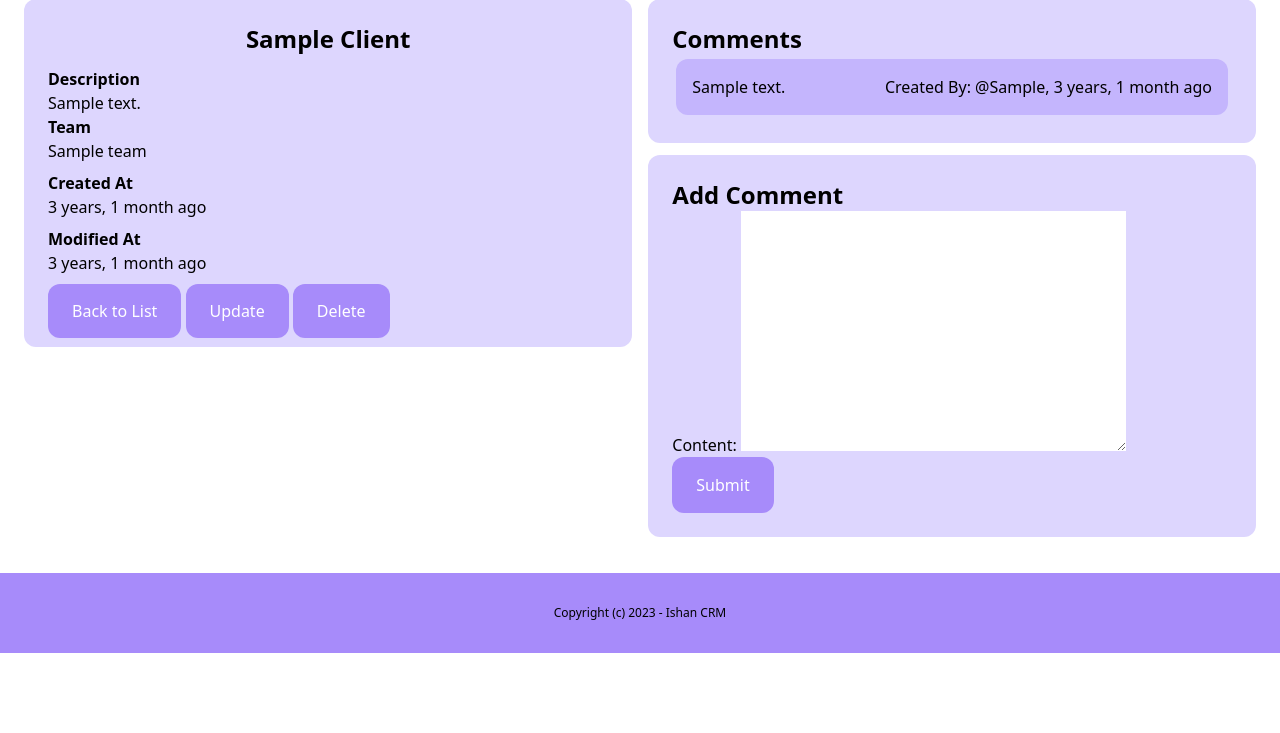
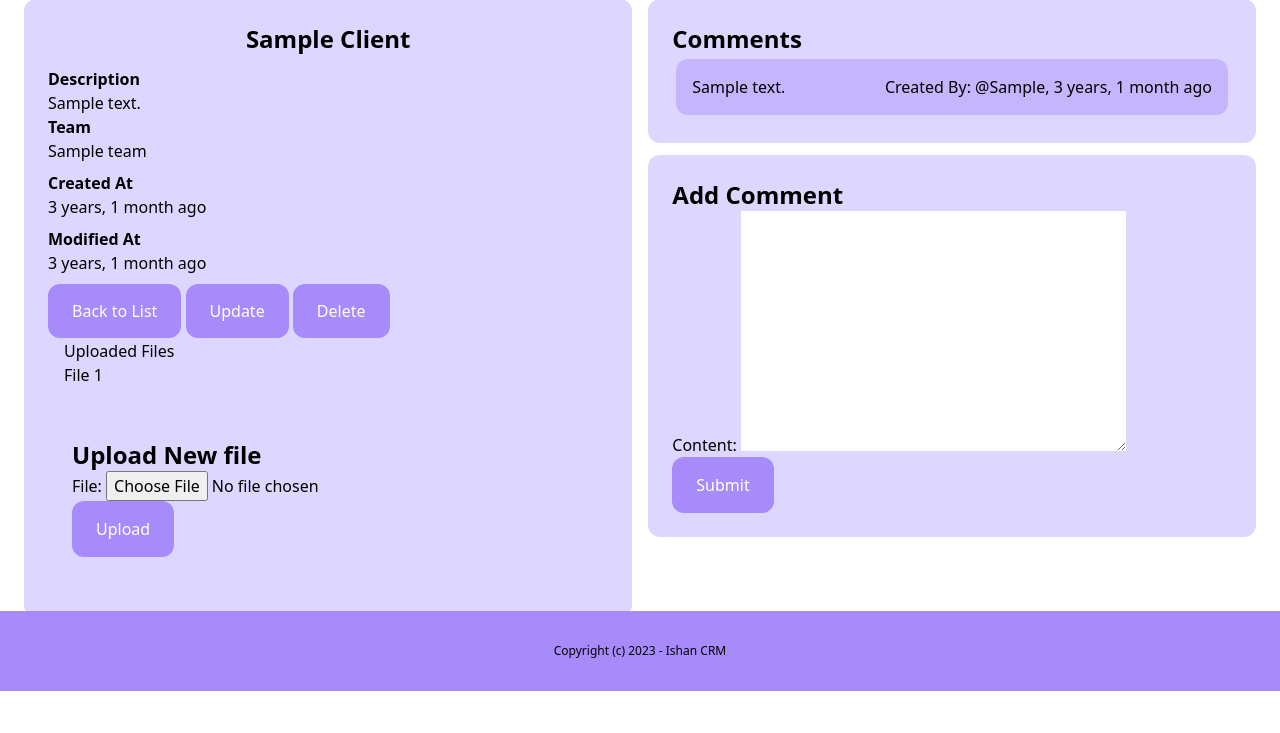
Before and after one commit to ishanshre/djangoCRM, a Django app: page /client/1/detail/ in a window 1280 px wide. Shown: the part 109-842 px from the top of the page. Before the commit the page ends 762 px from the top, so only its background shows below. Run offline with Django 4.2, Linux system fonts and the light colour scheme; a user stored in the database is signed in; tables that the repository leaves empty hold one stand-in row (values such as "Sample post"); style sheets or scripts are compiled from the project's sources; some libraries are stand-ins or nearby versions.

Commit message:
feat: add upload file for client

```diff
--- a/client/forms.py
+++ b/client/forms.py
@@ -2,7 +2,7 @@ from django import forms
 from django.contrib.messages import error
 from django.core.exceptions import ValidationError
 
-from client.models import Client, Comment
+from client.models import Client, Comment, ClientFile
 from team.models import Team
 
 class ClientUpdateForm(forms.ModelForm):
@@ -37,3 +37,9 @@ class AddCommentForm(forms.ModelForm):
     class Meta:
         model = Comment
         fields = ['content']
+
+
+class AddFileForm(forms.ModelForm):
+    class Meta:
+        model = ClientFile
+        fields = ['file']
--- a/client/models.py
+++ b/client/models.py
@@ -32,3 +32,14 @@ class Comment(models.Model):
 
     def __str__(self):
         return f"Client comment by {self.created_by.username.title()}"
+
+class ClientFile(models.Model):
+    team = models.ForeignKey(Team, on_delete=models.CASCADE, related_name="client_files")
+    client = models.ForeignKey(Client, on_delete=models.CASCADE, related_name="files")
+    file = models.FileField(upload_to="files/client/")
+    created_by = models.ForeignKey(User, on_delete=models.CASCADE, related_name="client_files")
+    created_at = models.DateTimeField(auto_now_add=True)
+    modified_at = models.DateTimeField(auto_now=True)
+
+    def __str__(self):
+        return f"Client file by {self.created_by}"
--- a/client/urls.py
+++ b/client/urls.py
@@ -8,6 +8,7 @@ app_name = "client"
 urlpatterns = [
     path("", views.ClientListView.as_view(), name="clientList"),
     path("create/", views.ClientCreateView.as_view(), name="clientCreate"),
+    path("<int:pk>/upload/", views.ClientDetailFileView.as_view(), name="clientUpload"),
     path("<int:pk>/detail/", views.ClientDetailView.as_view(), name='clientDetail'),
     path("<int:pk>/update/", views.ClientUpdateView.as_view(), name="clientUpdate"),
     path("<int:pk>/delete/", views.ClientDeleteView.as_view(), name="clientDelete"),
--- a/client/views.py
+++ b/client/views.py
@@ -1,4 +1,4 @@
-from django.shortcuts import get_object_or_404
+from django.shortcuts import get_object_or_404, redirect
 
 from django.urls import reverse
 
@@ -10,11 +10,12 @@ from django.views import View
 from django.contrib.auth.mixins import LoginRequiredMixin, UserPassesTestMixin
 
 from django.contrib.messages.views import SuccessMessageMixin
+from django.contrib.messages import success
 
 from django.urls import reverse_lazy
 
 from client.models import Client
-from client.forms import ClientUpdateForm, ClientCreateForm, AddCommentForm
+from client.forms import ClientUpdateForm, ClientCreateForm, AddCommentForm, AddFileForm
 # Create your views here.
 
 class ClientListView(LoginRequiredMixin, ListView):
@@ -34,6 +35,7 @@ class GetComment(DetailView):
     def get_context_data(self, **kwargs):
         kwargs = super().get_context_data(**kwargs)
         kwargs["comment_form"] = AddCommentForm()
+        kwargs["file_form"] = AddFileForm()
         return kwargs
 
     def get_queryset(self):
@@ -72,6 +74,19 @@ class ClientDetailView(LoginRequiredMixin, View):
         view = PostComment.as_view()
         return view(request, *args, **kwargs)
 
+
+class ClientDetailFileView(LoginRequiredMixin, View):
+    def post(self, request, *args, **kwargs):
+        fileUpload = AddFileForm(request.POST, request.FILES)
+        if fileUpload.is_valid():
+            client = Client.objects.get(created_by=request.user, pk=self.kwargs["pk"])
+            file = fileUpload.save(commit=False)
+            file.created_by = request.user
+            file.team = client.team
+            file.client = client
+            file.save()
+            success(request, "Client file uploaded")
+        return redirect("client:clientDetail", pk=self.kwargs['pk'])
 
 class ClientUpdateView(LoginRequiredMixin, UserPassesTestMixin, SuccessMessageMixin, UpdateView):
     model = Client
--- a/templates/client/clientDetail.html
+++ b/templates/client/clientDetail.html
@@ -25,6 +25,24 @@
         <a href="{% url 'client:clientList' %}" class="bg-violet-400 text-white py-4 px-6 rounded-xl">Back to List</a>
         <a href="{% url 'client:clientUpdate' client.id %}" class="bg-violet-400 text-white py-4 px-6 rounded-xl">Update</a>
         <a href="{% url 'client:clientDelete' client.id %}" class="bg-violet-400 text-white py-4 px-6 rounded-xl">Delete</a>
+        <div>
+            <div class="bg-violet-200 px-4 py-4 rounded-xl">
+                <h1>Uploaded Files</h1>
+            <ul>
+                {% for file in client.files.all %}
+                    <li><a href="{{file.file.url}}">File {{forloop.counter}}</a></li>
+                {% endfor %}
+            </ul>
+            </div>
+            <div class="bg-violet-200 rounded-xl px-6 py-6 ml-auto mt-3 mr-auto mb-3">
+                <h1 class="text-2xl font-bold">Upload New file</h1>
+                <form action="{% url 'client:clientUpload' client.pk %}" method="post" enctype="multipart/form-data">
+                    {% csrf_token %}
+                    {{file_form|crispy}}
+                    <button type="submit" class="bg-violet-400 text-white py-4 px-6 rounded-xl">Upload</button>
+                </form>
+            </div>
+        </div>
     </div>
     <div class="w-1/2">
         <div class="bg-violet-200 rounded-xl px-6 py-6 ml-auto mt-3 mr-auto mb-3">
```
Also changed, not shown: client/migrations/0003_clientfile.py (added).
